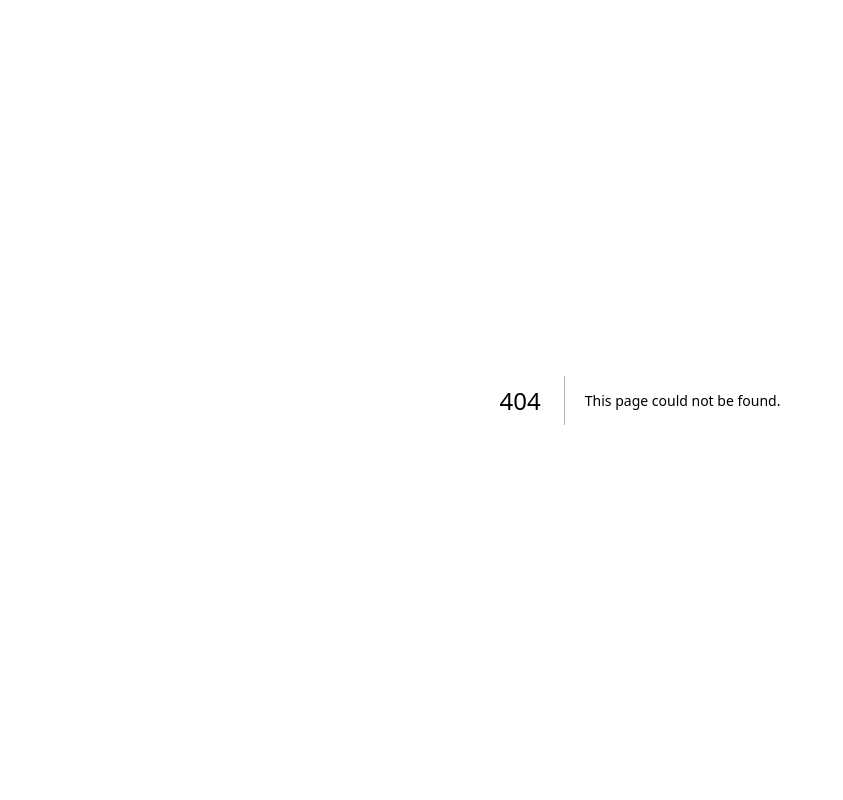
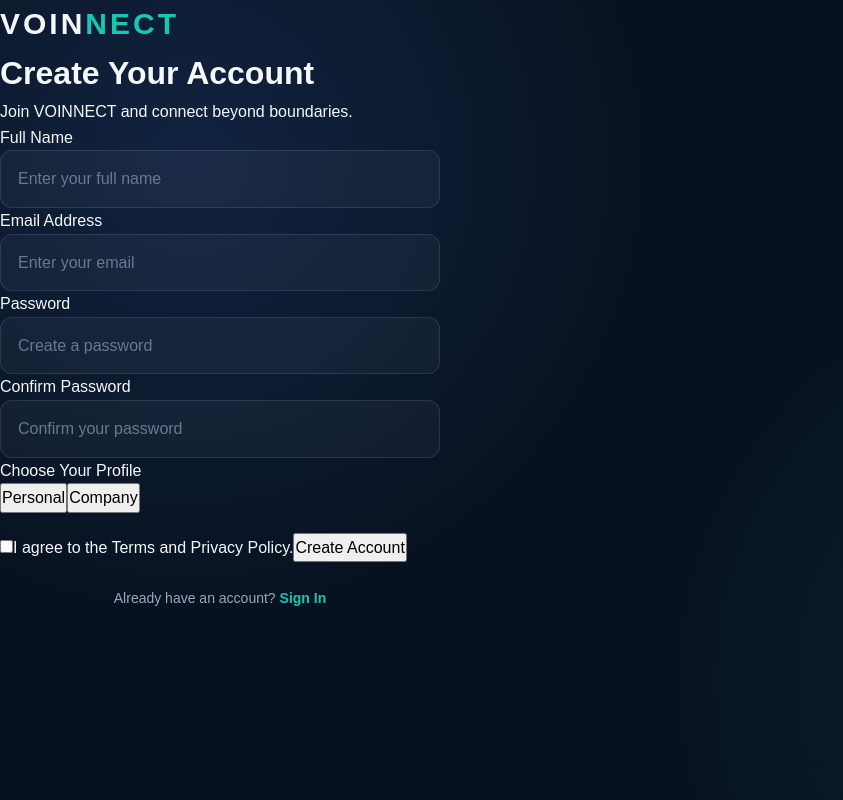
Before and after one commit to HobbiGo/v-nect, a Next.js app: page /register in a window 1280 px wide. Before the commit this address had no page. Shown: the whole page, without its empty margins (0-843 px from the left). Built offline with nearby package versions, Linux system fonts and the light colour scheme.

Commit message:
Create page.tsx

```diff
--- /dev/null
+++ b/src/app/register/page.tsx
@@ -0,0 +1,97 @@
+"use client";
+
+import { useState } from "react";
+import Link from "next/link";
+
+export default function RegisterPage() {
+  const [profileType, setProfileType] = useState("Personal");
+
+  return (
+    <main className="auth-page">
+      <div className="auth-card">
+        <Link href="/" className="auth-logo">
+          VOIN<span>NECT</span>
+        </Link>
+
+        <h1>Create Your Account</h1>
+        <p>Join VOINNECT and connect beyond boundaries.</p>
+
+        <form className="auth-form">
+          <label className="auth-field">
+            Full Name
+            <input
+              type="text"
+              placeholder="Enter your full name"
+              required
+            />
+          </label>
+
+          <label className="auth-field">
+            Email Address
+            <input
+              type="email"
+              placeholder="Enter your email"
+              required
+            />
+          </label>
+
+          <label className="auth-field">
+            Password
+            <input
+              type="password"
+              placeholder="Create a password"
+              required
+              minLength={8}
+            />
+          </label>
+
+          <label className="auth-field">
+            Confirm Password
+            <input
+              type="password"
+              placeholder="Confirm your password"
+              required
+              minLength={8}
+            />
+          </label>
+
+          <div className="auth-field">
+            <span>Choose Your Profile</span>
+
+            <div className="profile-options">
+              <button
+                type="button"
+                className={profileType === "Personal" ? "active" : ""}
+                onClick={() => setProfileType("Personal")}
+              >
+                Personal
+              </button>
+
+              <button
+                type="button"
+                className={profileType === "Company" ? "active" : ""}
+                onClick={() => setProfileType("Company")}
+              >
+                Company
+              </button>
+            </div>
+          </div>
+
+          <label className="terms-check">
+            <input type="checkbox" required />
+            <span>I agree to the Terms and Privacy Policy.</span>
+          </label>
+
+          <button type="submit" className="auth-submit">
+            Create Account
+          </button>
+        </form>
+
+        <div className="auth-switch">
+          Already have an account?{" "}
+          <Link href="/login">Sign In</Link>
+        </div>
+      </div>
+    </main>
+  );
+}
```
